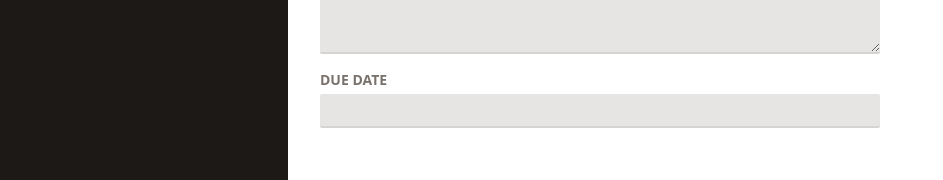
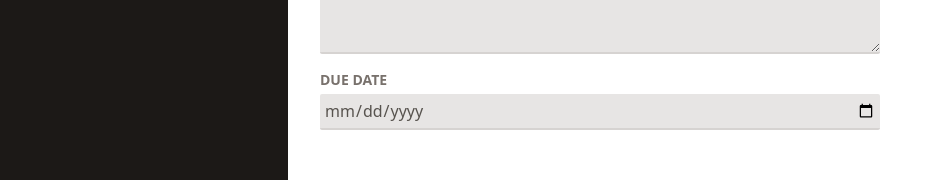
Before and after one commit to himanshm/Project-Management-App, a React (Vite) app: page / in a window 1280 px wide. Both pictures are taken after a click on the button "+ Add Project". Shown: the part 270-450 px from the top of the page, without its empty margins (0-943 px from the left). Built offline with nearby package versions, Linux system fonts and the light colour scheme.

Commit message:
Collecting User Input with Refs & Forwarded Refs

```diff
--- a/src/App.tsx
+++ b/src/App.tsx
@@ -2,9 +2,17 @@ import { ReactNode, useState } from 'react';
 import NoProjectSelected from './components/NoProjectSelected.tsx';
 import ProjectSidebar from './components/ProjectSidebar.tsx';
 import NewProject from './components/NewProject.tsx';
+import { generateSimpleGUID } from './util/generateGUID.ts';
+
+export interface Project {
+  id?: string;
+  title: string;
+  description: string;
+  dueDate: Date;
+}
 
 interface ProjectsState {
-  projects: string[];
+  projects: Project[];
   selectedprojectId: string | undefined | null; // Either stores the id of the project that was selected, null if we want to add a new project, undefined if we're not adding a new project and also if we did not select any project
 }
 const initialProjectsState: ProjectsState = {
@@ -24,10 +32,24 @@ function App() {
     });
   }
 
+  function handleAddProject(projectData: Project) {
+    const newProject: Project = {
+      ...projectData,
+      id: generateSimpleGUID(),
+    };
+    setProjectsState((prevState) => {
+      return {
+        ...prevState,
+        projects: [...prevState.projects, newProject],
+      };
+    });
+  }
+  console.log(projectsState);
+
   let content: ReactNode;
 
   if (projectsState.selectedprojectId === null) {
-    content = <NewProject />;
+    content = <NewProject onAddProject={handleAddProject} />;
   } else if (projectsState.selectedprojectId === undefined) {
     content = <NoProjectSelected onStartAddProject={handleStartAddProject} />;
   }
--- a/src/components/Input.tsx
+++ b/src/components/Input.tsx
@@ -1,12 +1,18 @@
-import { ComponentPropsWithoutRef } from 'react';
+import {
+  forwardRef,
+  InputHTMLAttributes,
+  Ref,
+  TextareaHTMLAttributes,
+} from 'react';
 
 type InputProps = {
   label: string;
   control: 'input' | 'textarea';
-} & ComponentPropsWithoutRef<'input'> &
-  ComponentPropsWithoutRef<'textarea'>;
+} & InputHTMLAttributes<HTMLInputElement> &
+  TextareaHTMLAttributes<HTMLTextAreaElement>;
 
-function Input({ label, control, ...rest }: InputProps) {
+const Input = forwardRef<HTMLInputElement | HTMLTextAreaElement, InputProps>(
+  ({ label, control, ...rest }, ref) => {
     const inputClasses =
       'w-full p-1 border-b-2 rounded-sm border-stone-300 bg-stone-200 text-stone-600 focus:outline-none focus:border-stone-600';
     return (
@@ -17,12 +23,23 @@ function Input({ label, control, ...rest }: InputProps) {
         >
           {label}
         </label>
-      {control === 'input' && <input className={inputClasses} {...rest} />}
+        {control === 'input' && (
+          <input
+            ref={ref as Ref<HTMLInputElement>}
+            className={inputClasses}
+            {...rest}
+          />
+        )}
         {control === 'textarea' && (
-        <textarea className={inputClasses} {...rest} />
+          <textarea
+            ref={ref as Ref<HTMLTextAreaElement>}
+            className={inputClasses}
+            {...rest}
+          />
         )}
       </p>
     );
   }
+);
 
 export default Input;
--- a/src/components/NewProject.tsx
+++ b/src/components/NewProject.tsx
@@ -1,6 +1,40 @@
+import { useRef } from 'react';
 import Input from './Input.tsx';
+import { Project } from '../App.tsx';
 
-function NewProject() {
+type NewProjectProps = {
+  onAddProject: (projectData: Project) => void;
+};
+
+function NewProject({ onAddProject }: NewProjectProps) {
+  const title = useRef<HTMLInputElement>(null);
+  const description = useRef<HTMLTextAreaElement>(null);
+  const dueDate = useRef<HTMLInputElement>(null);
+
+  function handleSave() {
+    if (!title.current || !description.current || !dueDate.current) {
+      console.error('One of the inputs is not available.');
+      return;
+    }
+
+    const enteredTitle = title.current.value;
+    const enteredDescription = description.current.value;
+    const enteredDueDate = new Date(dueDate.current.value); // Input always returns a string
+
+    // Ensure the date conversion results in a valid date
+    if (isNaN(enteredDueDate.getTime())) {
+      console.error('Invalid date entered.');
+      return;
+    }
+
+    // Lift the state up to the app component to send the collected input data there to be used in other components
+    onAddProject({
+      title: enteredTitle,
+      description: enteredDescription,
+      dueDate: enteredDueDate,
+    });
+  }
+
   return (
     <div className='w-[35rem] mt-16'>
       <menu className='flex items-center justify-end gap-4 my-4'>
@@ -10,16 +44,19 @@ function NewProject() {
           </button>
         </li>
         <li>
-          <button className='px-6 py-2 rounded-md bg-stone-800 text-stone-50 hover:bg-stone-950'>
+          <button
+            className='px-6 py-2 rounded-md bg-stone-800 text-stone-50 hover:bg-stone-950'
+            onClick={handleSave}
+          >
             Save
           </button>
         </li>
       </menu>
 
       <div>
-        <Input label='Title' control='input' />
-        <Input label='Description' control='textarea' />
-        <Input label='Due Date' control='input' />
+        <Input type='text' label='Title' control='input' ref={title} />
+        <Input label='Description' control='textarea' ref={description} />
+        <Input type='date' label='Due Date' control='input' ref={dueDate} />
       </div>
     </div>
   );
--- /dev/null
+++ b/src/util/generateGUID.ts
@@ -0,0 +1,12 @@
+export function generateSimpleGUID(): string {
+  // Current timestamp
+  const timestamp: string = Date.now().toString(36);
+
+  // Random number
+  const randomPart: string = Math.random().toString(36).substring(2, 15);
+
+  // Combine timestamp and random part
+  const guid: string = `${timestamp}-${randomPart}`;
+
+  return guid;
+}
```
Also changed, not shown: 1 other file (tests, documents, lock files or other folders). Lines whose indentation alone changed are shown as unchanged.
